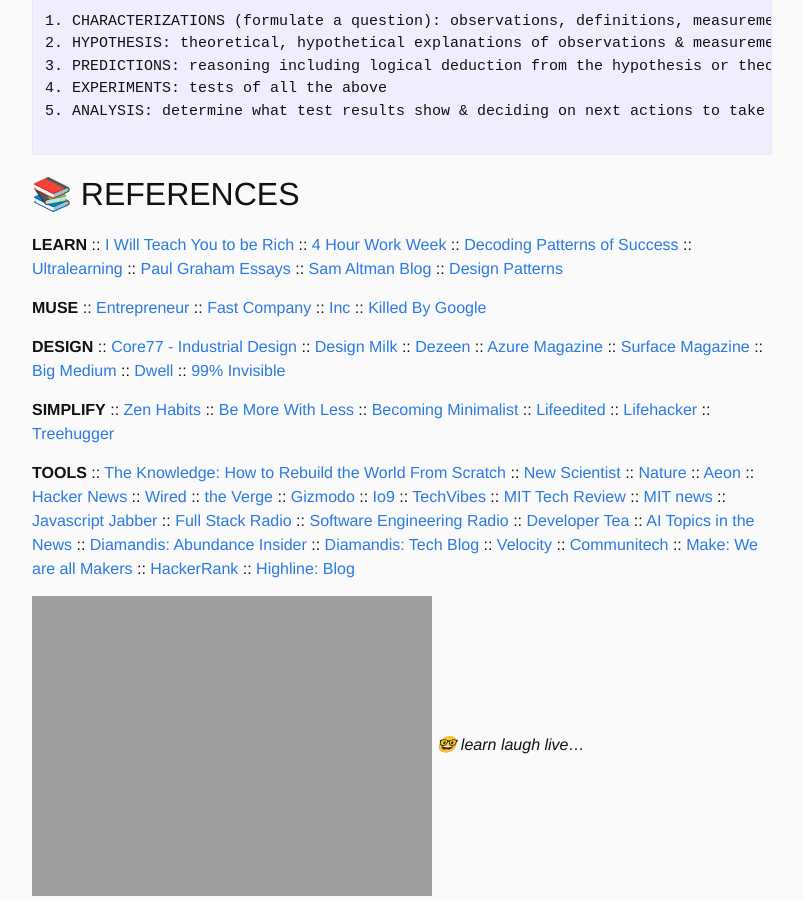
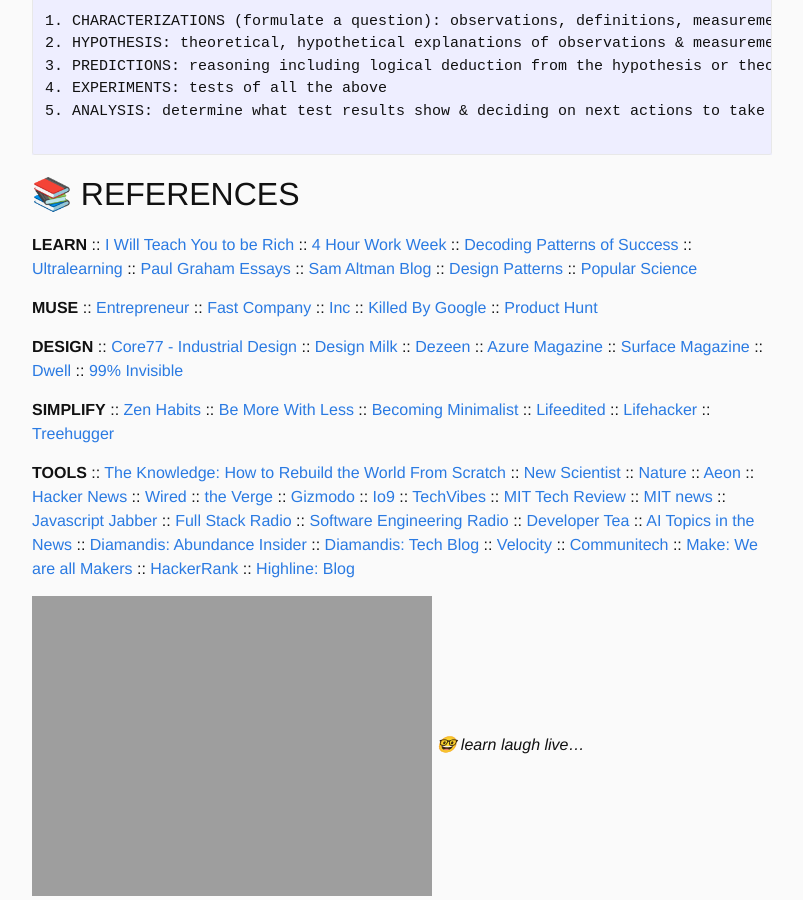
Before and after one commit to reinhardt021/reinhardt021.github.io, a Jekyll site: the page built from x.md, in a window 1280 px wide and 900 px high, scrolled down 5389 px. Shown: the whole window, without its empty margins (238-1041 px from the left). Built offline with Jekyll 4.4.1, drawn with Linux system fonts in a browser that asks for light colours.

Commit message:
added some more links to list of references and removed dead link

```diff
--- a/x.md
+++ b/x.md
@@ -233,12 +233,14 @@
 :: <a href="http://www.paulgraham.com/articles.html"> Paul Graham Essays </a>
 :: <a href="http://blog.samaltman.com/"> Sam Altman Blog </a>
 :: <a href="https://sourcemaking.com/design_patterns">Design Patterns</a>
+:: <a href="https://www.popsci.com/science/">Popular Science</a>
 
 **MUSE**
 :: <a href= "http://www.entrepreneur.com/">Entrepreneur</a>
 :: <a href="http://www.fastcompany.com/">Fast Company</a>
 :: <a href="http://www.inc.com/">Inc</a>
 :: <a href="https://killedbygoogle.com/">Killed By Google</a>
+:: <a href="https://www.producthunt.com/?ref=header_nav">Product Hunt</a>
 
 **DESIGN**
 :: <a href="http://www.core77.com/">Core77 - Industrial Design</a>
@@ -246,7 +248,6 @@
 :: <a href="http://www.dezeen.com/">Dezeen</a>
 :: <a href="https://www.azuremagazine.com/">Azure Magazine</a>
 :: <a href="http://www.surfacemag.com/">Surface Magazine</a>
-:: <a href="https://www.bigmedium.com/">Big Medium</a>
 :: <a href="https://www.dwell.com/">Dwell</a>
 :: <a href="https://99percentinvisible.org/episodes/">99% Invisible</a>
 
```
